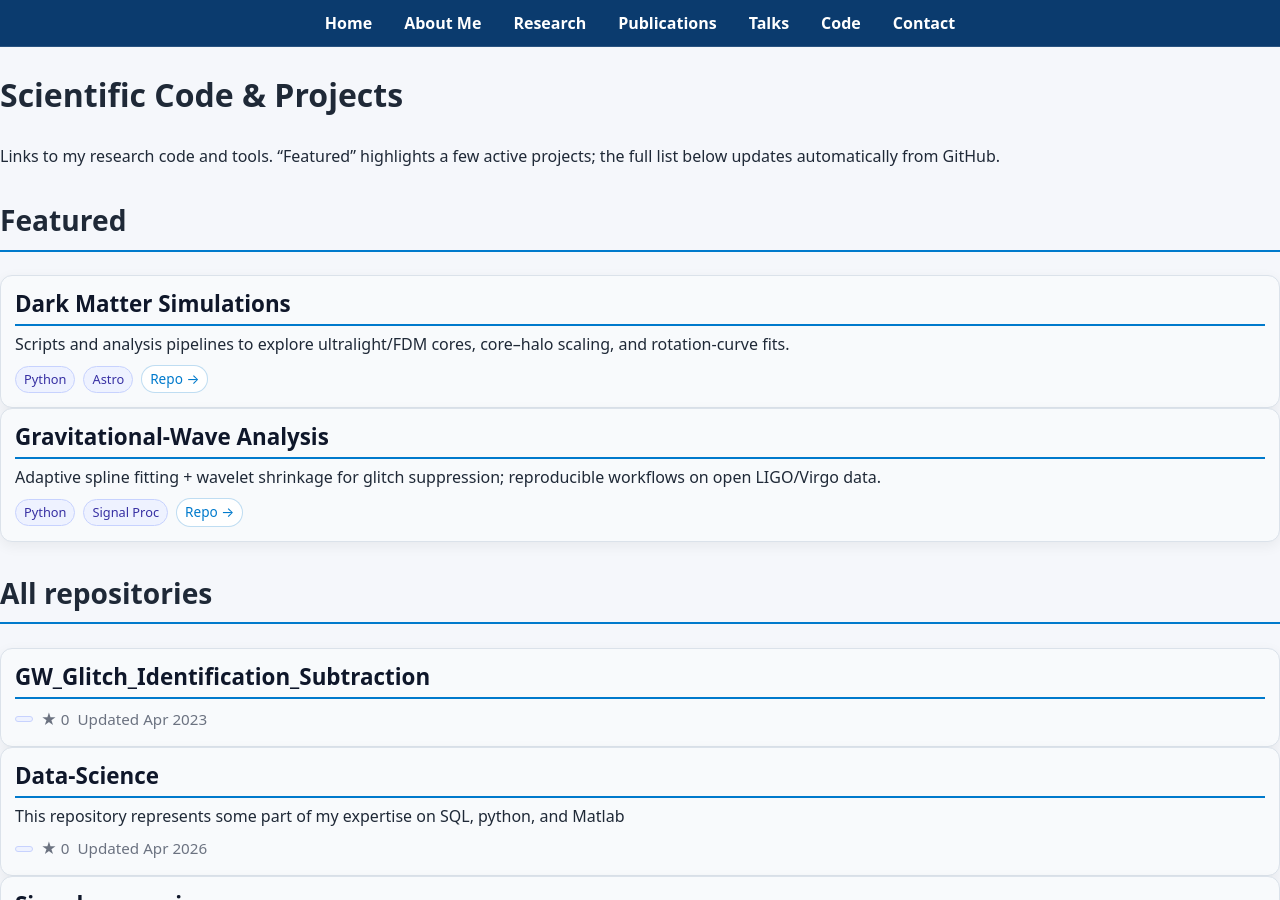
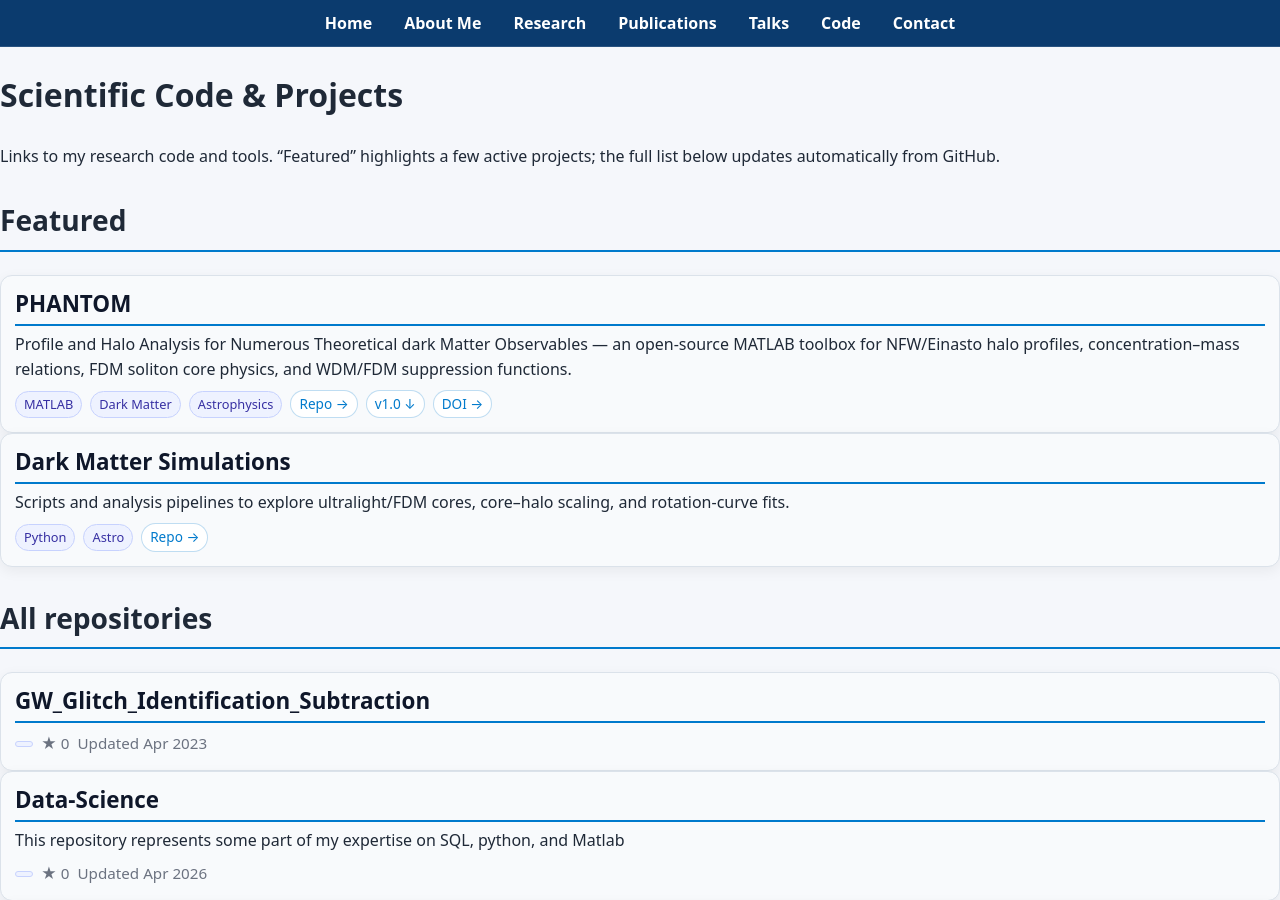
Before and after one commit to matc-thaher/website, a Jekyll site: the page built from code.md, in a window 1280 px wide and 900 px high. Built offline with Jekyll 4.4.1, drawn with Linux system fonts in a browser that asks for light colours.

Commit message:
Update code.md

```diff
--- a/code.md
+++ b/code.md
@@ -11,8 +11,23 @@
 <p>Links to my research code and tools. “Featured” highlights a few active projects; the full list below updates automatically from GitHub.</p>
 
 <!-- ========= Featured (curate these) ========= -->
+<!-- ========= Featured (curate these) ========= -->
 <h2>Featured</h2>
 <div class="project-grid">
+
+  <article class="project-card">
+    <h3><a href="https://github.com/matc-thaher/PHANTOM" target="_blank" rel="noopener">PHANTOM</a></h3>
+    <p>Profile and Halo Analysis for Numerous Theoretical dark Matter Observables — an open-source MATLAB toolbox for NFW/Einasto halo profiles, concentration–mass relations, FDM soliton core physics, and WDM/FDM suppression functions.</p>
+    <div class="project-meta">
+      <span class="tag">MATLAB</span>
+      <span class="tag">Dark Matter</span>
+      <span class="tag">Astrophysics</span>
+      <a class="badge-link" href="https://github.com/matc-thaher/PHANTOM" target="_blank" rel="noopener">Repo →</a>
+      <a class="badge-link" href="https://github.com/matc-thaher/PHANTOM/releases/latest" target="_blank" rel="noopener">v1.0 ↓</a>
+      <a class="badge-link" href="https://doi.org/10.5281/zenodo.19700919" target="_blank" rel="noopener">DOI →</a>
+    </div>
+  </article>
+
   <article class="project-card">
     <h3><a href="https://github.com/matc-thaher/dark-matter-simulations" target="_blank" rel="noopener">Dark Matter Simulations</a></h3>
     <p>Scripts and analysis pipelines to explore ultralight/FDM cores, core–halo scaling, and rotation-curve fits.</p>
@@ -32,8 +48,9 @@
       <a class="badge-link" href="https://github.com/matc-thaher/gravitational-wave-analysis" target="_blank" rel="noopener">Repo →</a>
     </div>
   </article>
+  -->
+
 </div>
-
 <!-- ========= All repositories (auto) ========= -->
 <h2>All repositories</h2>
 
```
Also changed, not shown: other parts of code.md (+1 -0 lines).
